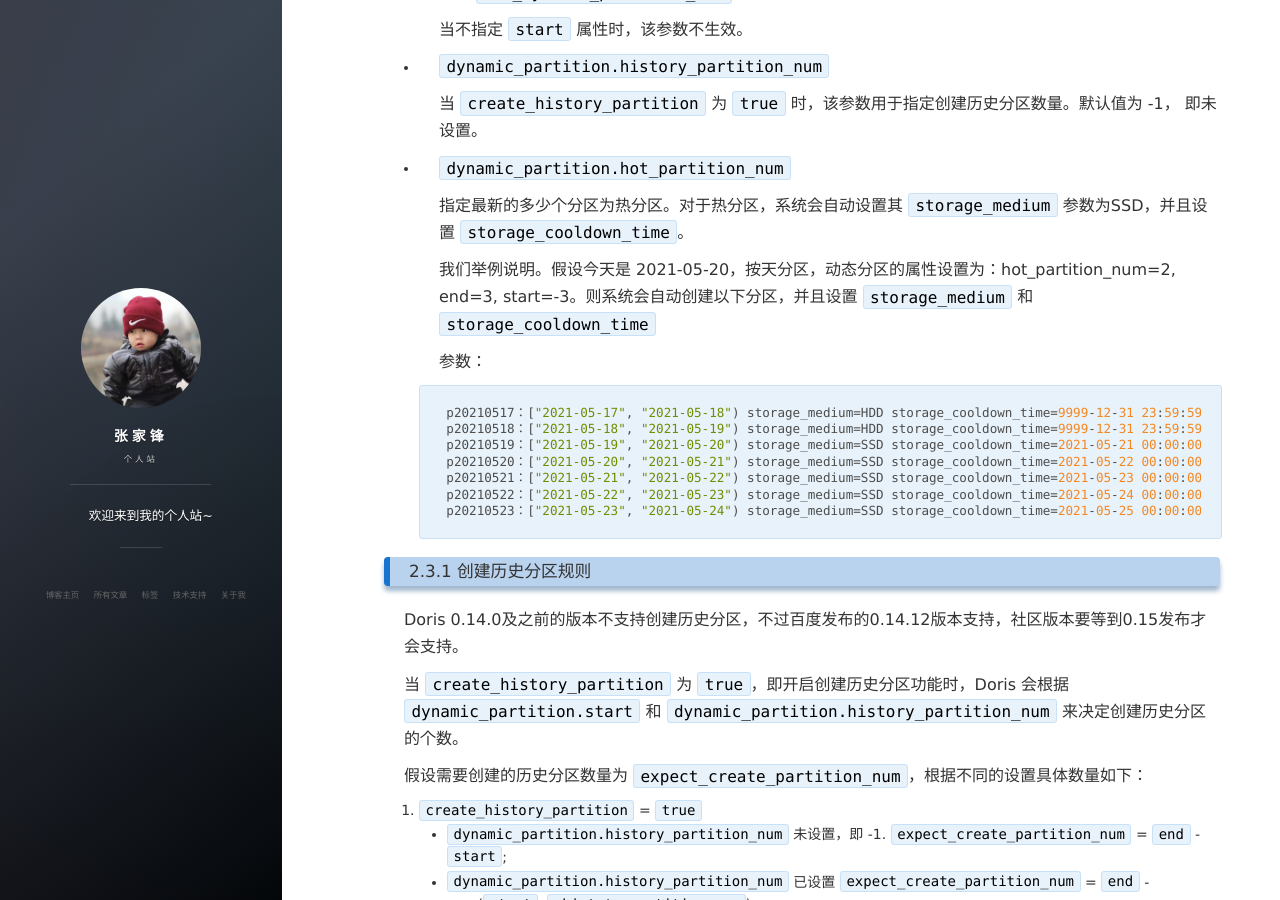
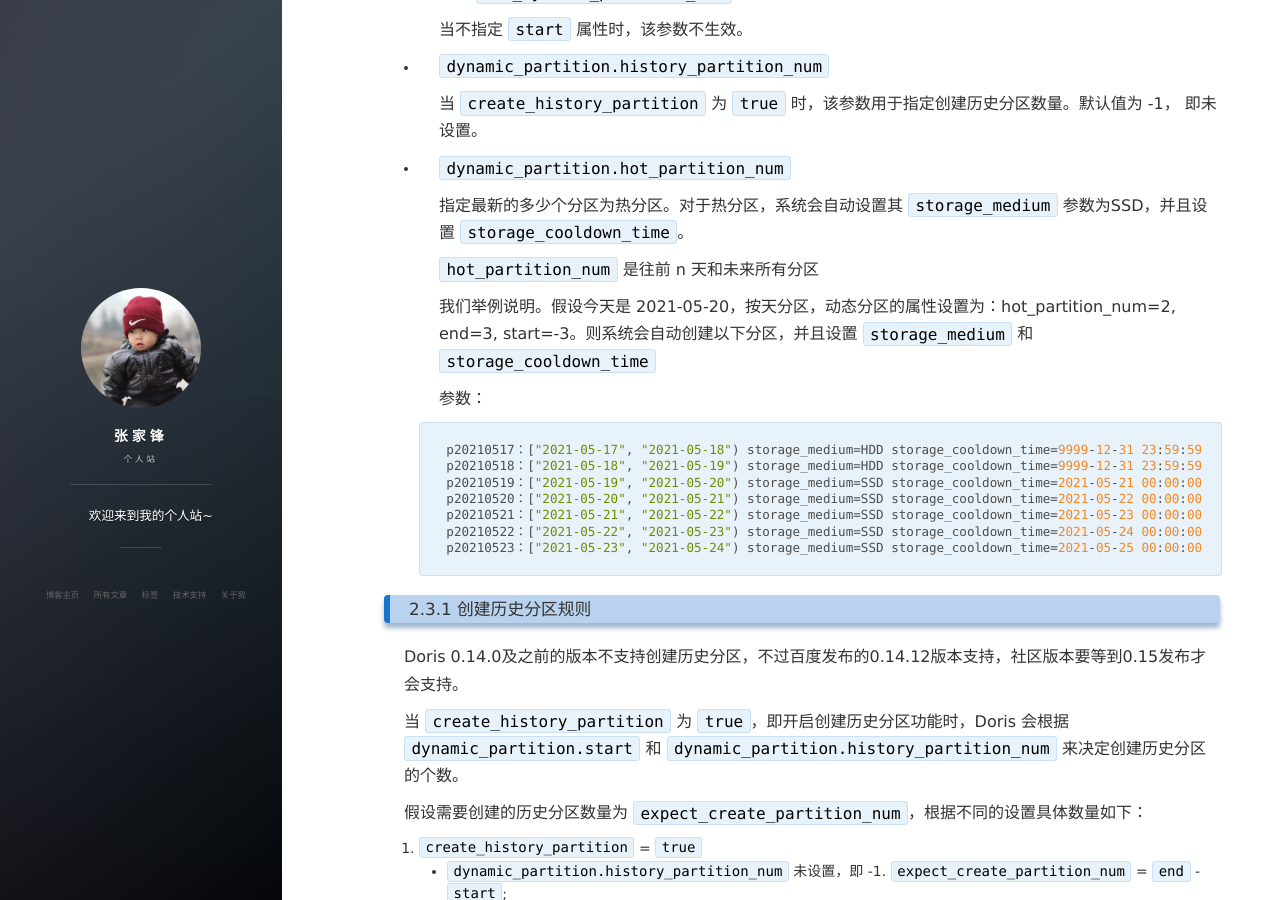
Before and after one commit to hf200012/hf200012.github.io, a Jekyll site: the page built from _posts/2021-09-28-Apache Doris 动态分区介绍及使用方法.md, in a window 1280 px wide and 900 px high, scrolled down 3620 px. Built offline with Jekyll 4.4.1, drawn with Linux system fonts in a browser that asks for light colours; nearby versions of some CDN libraries; comment, search, counter and statistics services are not loaded.

Commit message:
Update 2021-09-28-Apache Doris 动态分区介绍及使用方法.md

```diff
--- a/_posts/2021-09-28-Apache Doris 动态分区介绍及使用方法.md
+++ b/_posts/2021-09-28-Apache Doris 动态分区介绍及使用方法.md
@@ -159,6 +159,8 @@ ALTER TABLE tbl1 user_log_1
 
   指定最新的多少个分区为热分区。对于热分区，系统会自动设置其 `storage_medium` 参数为SSD，并且设置 `storage_cooldown_time`。
 
+  `hot_partition_num` 是往前 n 天和未来所有分区
+
   我们举例说明。假设今天是 2021-05-20，按天分区，动态分区的属性设置为：hot_partition_num=2, end=3, start=-3。则系统会自动创建以下分区，并且设置 `storage_medium` 和 `storage_cooldown_time`
 
   参数：
```
